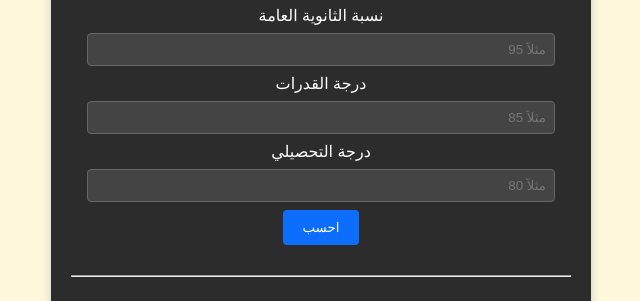
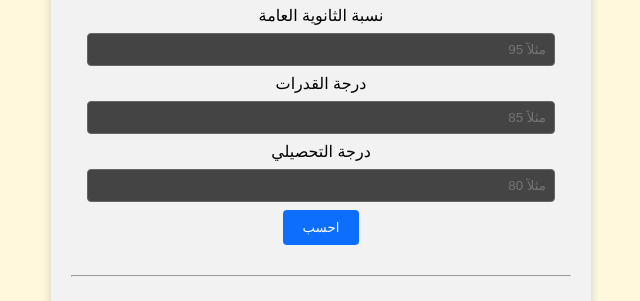
Before and after one commit to SalmanAljnidi/salman-weighted-grade, a plain HTML site: page index.html in a window 1280 px wide. Shown: the part 267-568 px from the top of the page, without its empty margins (319-959 px from the left). Drawn offline with Linux system fonts and the light colour scheme.

Commit message:
Update style.css

```diff
--- a/style.css
+++ b/style.css
@@ -10,11 +10,11 @@ body {
 .container {
   max-width: 500px;
   margin: auto;
-  background: #2c2c2c; /* أسود خفيف */
+  background: #f2f2f2; /* رمادي فاتح */
   padding: 20px;
   border-radius: 8px;
   box-shadow: 0 0 10px #ccc;
-  color: #fff; /* ضروري مع الخلفية الغامقة */
+  color: #000; /* نخلي الخط أسود لأنه صار الخلفية فاتحة */
 }
 
 .logo {
```
